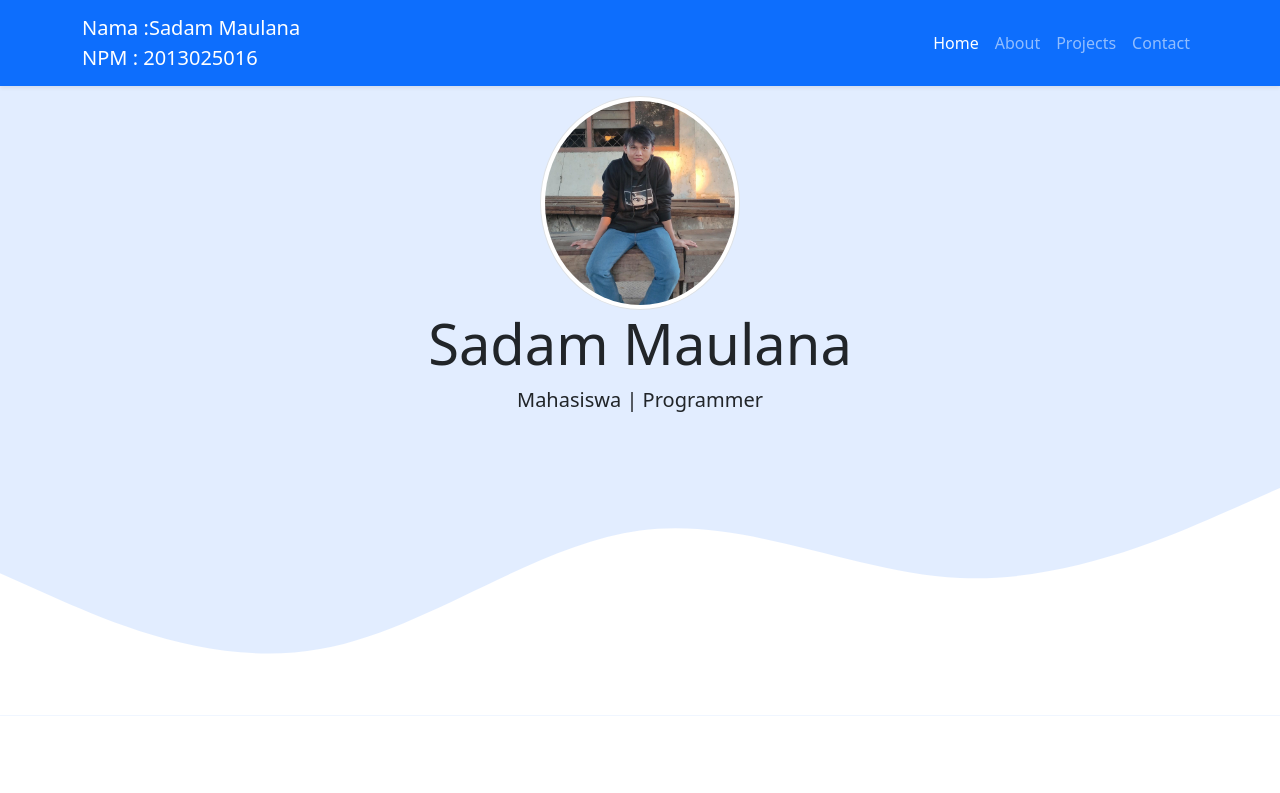
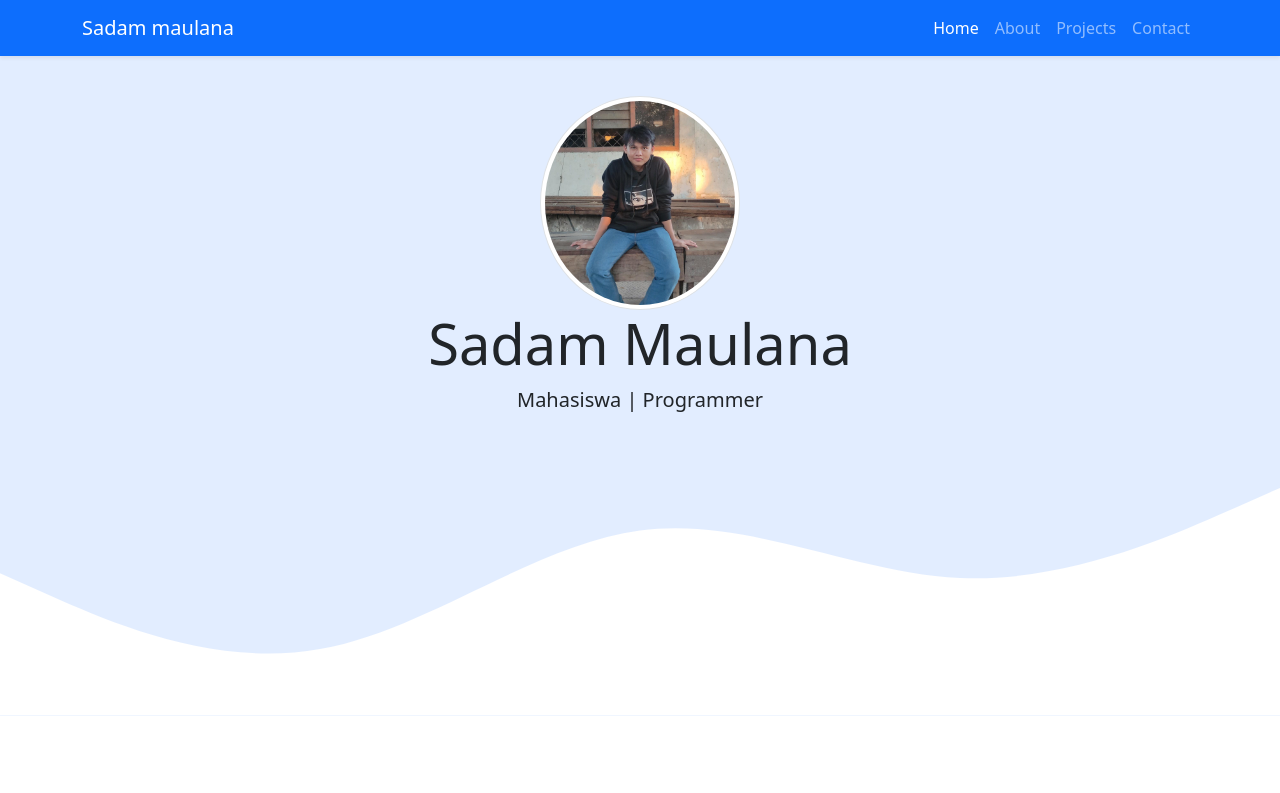
Before and after one commit to Sadammaulana1/2013025016.sadammaulana1.github.io, a plain HTML site: page index.html in a window 1280 px wide. Shown: the top 793 px of the page. Drawn offline with nearby package versions, Linux system fonts and the light colour scheme.

Commit message:
Update index.html

```diff
--- a/index.html
+++ b/index.html
@@ -21,7 +21,7 @@
     <!-- navbar -->
     <nav class="navbar navbar-expand-lg navbar-dark bg-primary shadow-sm fixed-top">
       <div class="container">
-        <a class="navbar-brand" href="#">Nama :Sadam Maulana <br>NPM : 2013025016</a>
+        <a class="navbar-brand" href="#">Sadam maulana</a>
         <button class="navbar-toggler" type="button" data-bs-toggle="collapse" data-bs-target="#navbarNav" aria-controls="navbarNav" aria-expanded="false" aria-label="Toggle navigation">
           <span class="navbar-toggler-icon"></span>
         </button>
```
